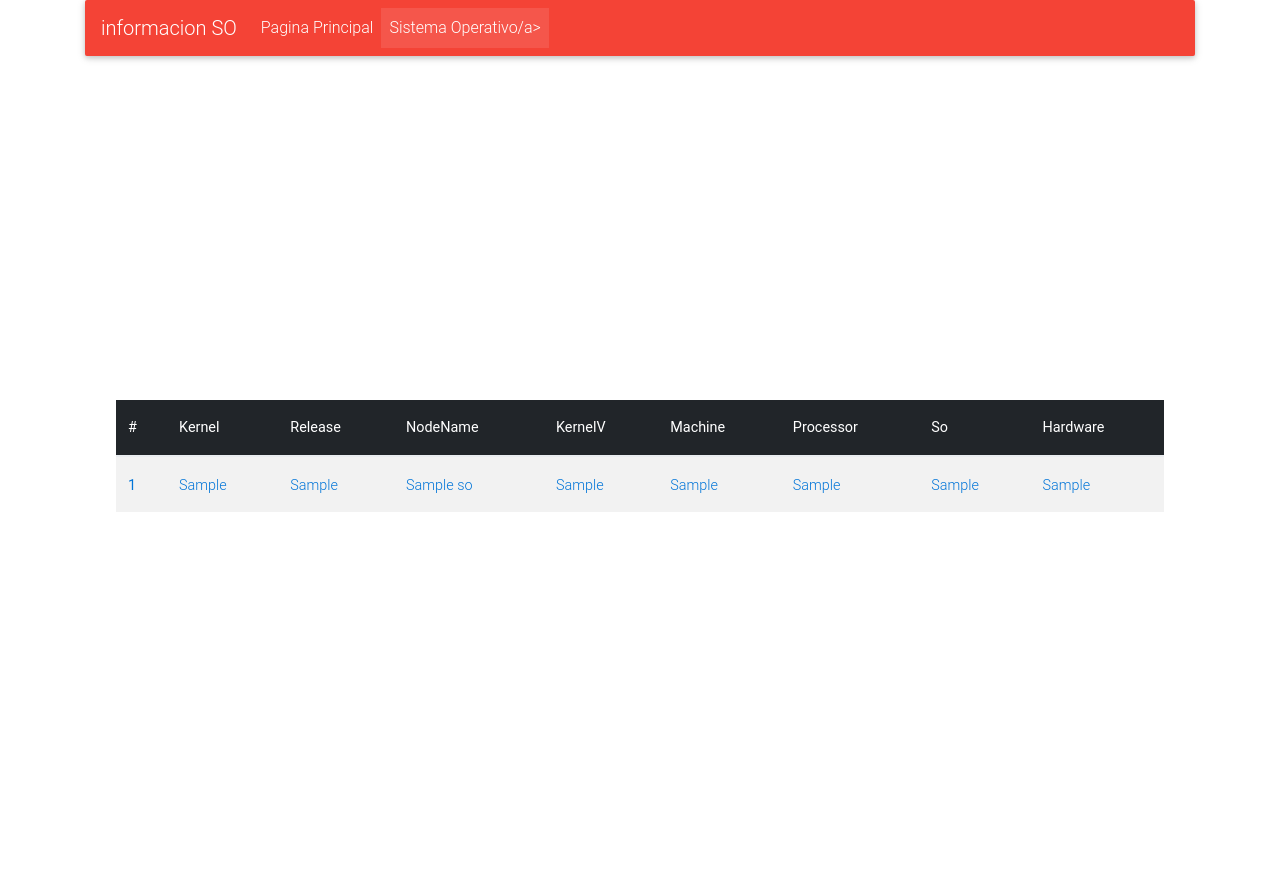
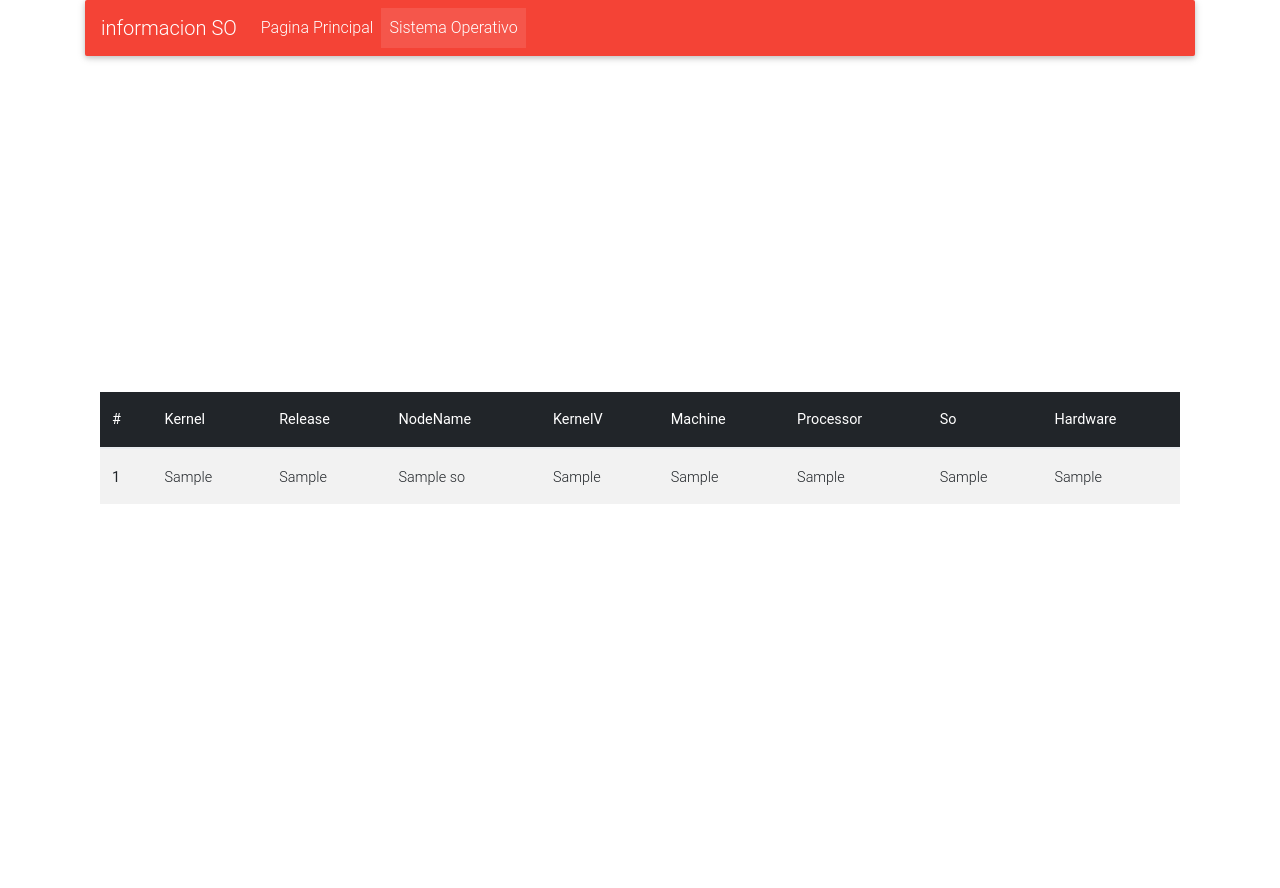
Before and after one commit to jaiver1/flask, a Flask app: page /so/show in a window 1280 px wide. After the commit the page ends 504 px from the top, so only its background shows below. Run offline with Flask 2, Linux system fonts and the light colour scheme; tables that the repository leaves empty hold one stand-in row (values such as "Sample post"); some libraries are stand-ins or nearby versions; some web fonts are replaced.

Commit message:
second commit

```diff
--- a/templates/so.html
+++ b/templates/so.html
@@ -17,7 +17,7 @@
                 <a class="nav-link" href="{{ url_for('home') }}">Pagina Principal <span class="sr-only">(current)</span></a>
             </li>
             <li class="nav-item active">
-                <a class="nav-link" href="{{ url_for('soShow') }}">Sistema Operativo/a>
+                <a class="nav-link" href="{{ url_for('soShow') }}">Sistema Operativo </a>
             </li>
         </ul>
     </div>
```
